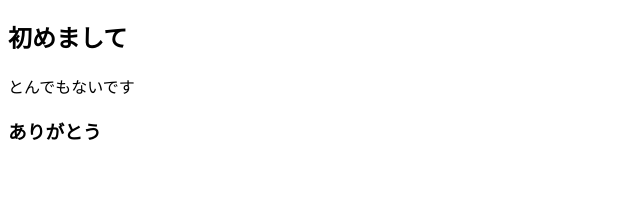
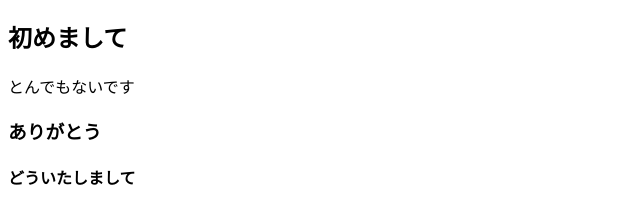
Before and after one commit to tomu1111/tset111, a plain HTML site: page index.html in a window 1280 px wide. Shown: the part 70-294 px from the top of the page, without its empty margins (0-640 px from the left). Drawn offline with Linux system fonts and the light colour scheme.

Commit message:
Update index.html

```diff
--- a/index.html
+++ b/index.html
@@ -10,5 +10,6 @@
     <h2>初めまして</h2>
     <p>とんでもないです</p>
     <h3>ありがとう</h3>
+    <h4>どういたしまして</h4>
   </body>
 </html>
```
